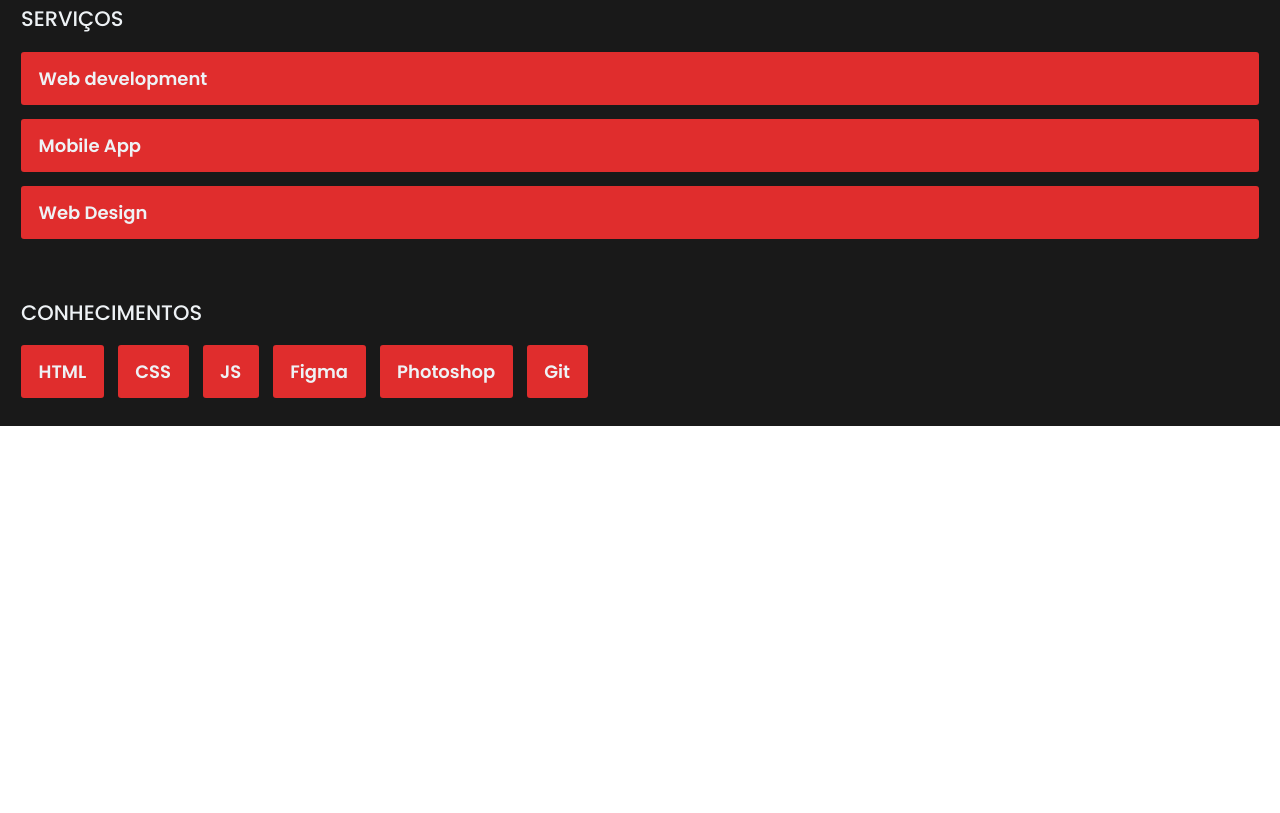
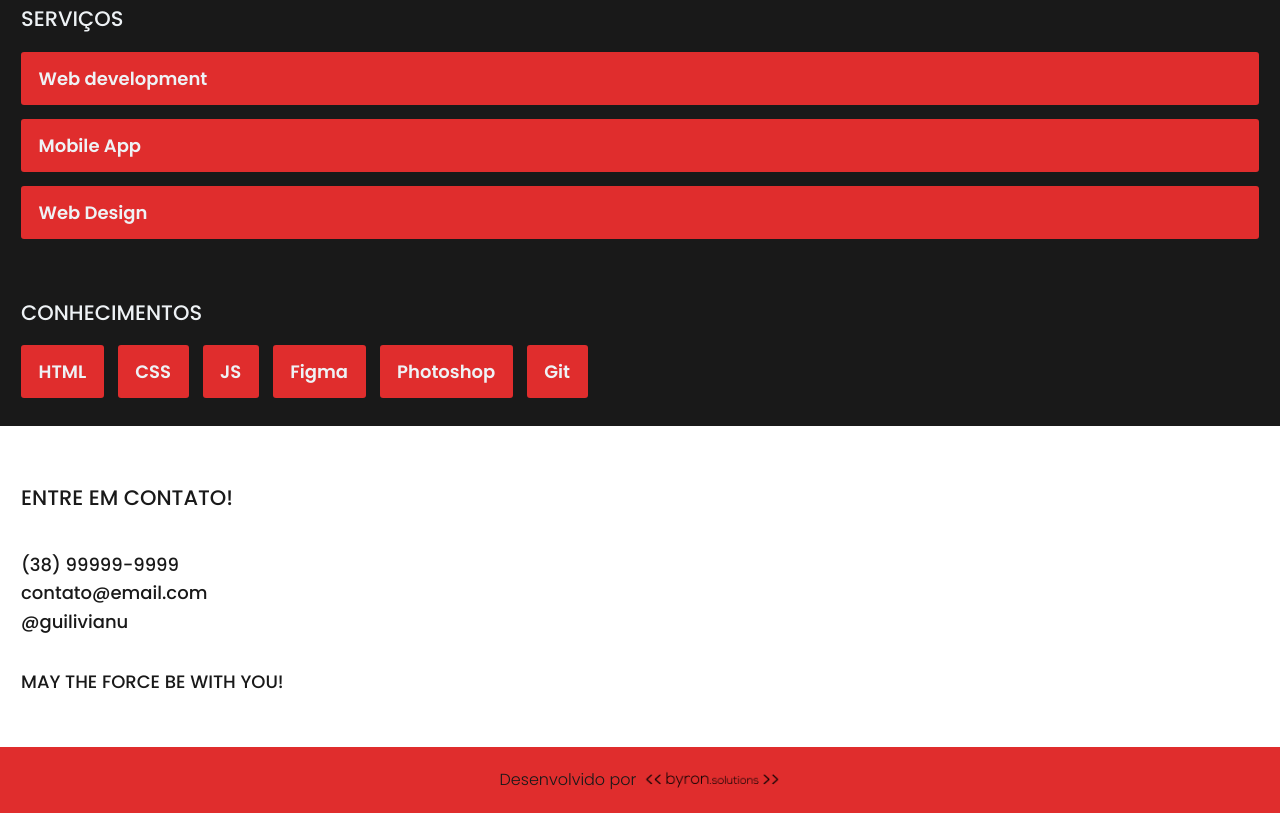
Before and after one commit to guilivianu/Portifolio, a plain HTML site: page index.html in a window 1280 px wide. Shown: the part 4537-5350 px from the top of the page. Before the commit the page ends 4963 px from the top, so only its background shows below. Drawn offline with Linux system fonts and the light colour scheme.

Commit message:
Contato e footer

```diff
--- a/assets/css/style.css
+++ b/assets/css/style.css
@@ -212,3 +212,68 @@ header nav a {
   display: flex;
   flex-wrap: wrap;
 }
+
+/* Contato */
+
+#contato {
+  gap: 3rem;
+
+  padding-block: 4rem;
+}
+
+#contato > h2 {
+  margin: 0;
+}
+
+#contato > ul {
+  display: flex;
+  flex-direction: column;
+  gap: 0.75rem;
+
+  margin: 0;
+  padding: 0;
+  list-style: none;
+}
+
+#contato > ul > li {
+  font-size: 18px;
+  font-weight: 500;
+}
+
+#contato a {
+  color: var(--clr-black);
+  text-decoration: none;
+}
+
+#contato > cite {
+  font-size: 18px;
+  font-weight: 500;
+  font-style: normal;
+}
+
+/* Footer */
+
+footer {
+  display: flex;
+  align-items: center;
+  justify-content: center;
+
+  padding-block: 1.5rem;
+
+  background-color: var(--clr-primary);
+}
+
+footer > a {
+  display: flex;
+  align-items: center;
+  gap: 0.5rem;
+
+  color: var(--clr-black);
+  font-size: 16px;
+  font-weight: 300;
+  text-decoration: none;
+}
+
+footer img {
+  height: 24px;
+}
--- a/index.html
+++ b/index.html
@@ -61,11 +61,13 @@
           <a
             class="btn w-100"
             href="https://www.linkedin.com/in/guilherme-livianu-bb75b7270/"
+            target="_blank"
             >@guilivianu</a
           >
           <a
             class="btn w-100"
             href="https://www.instagram.com/guilivianu/?next=%2F"
+            target="_blank"
             >@guilivianu</a
           >
         </div>
@@ -131,6 +133,37 @@
           </ul>
         </div>
       </section>
+
+      <section id="contato">
+        <h2>ENTRE EM CONTATO!</h2>
+        <ul>
+          <li>(38) 99999-9999</li>
+          <li>
+            <a href="mailto:contato@email.com" target="_blank"
+              >contato@email.com</a
+            >
+          </li>
+          <li>
+            <a
+              href="https://www.instagram.com/guilivianu/?next=%2F"
+              target="_blank"
+              >@guilivianu</a
+            >
+          </li>
+        </ul>
+
+        <cite>MAY THE FORCE BE WITH YOU!</cite>
+      </section>
+
+      <footer>
+        <a href="https://byronsolutions.com/" target="_blank">
+          <span>Desenvolvido por</span>
+          <img
+            src="/assets/img/logo-byron-preta.png"
+            alt="Logotipo da byron.solutions"
+          />
+        </a>
+      </footer>
     </main>
   </body>
 </html>
```
Also changed, not shown: assets/img/logo-byron-preta.png (added).
